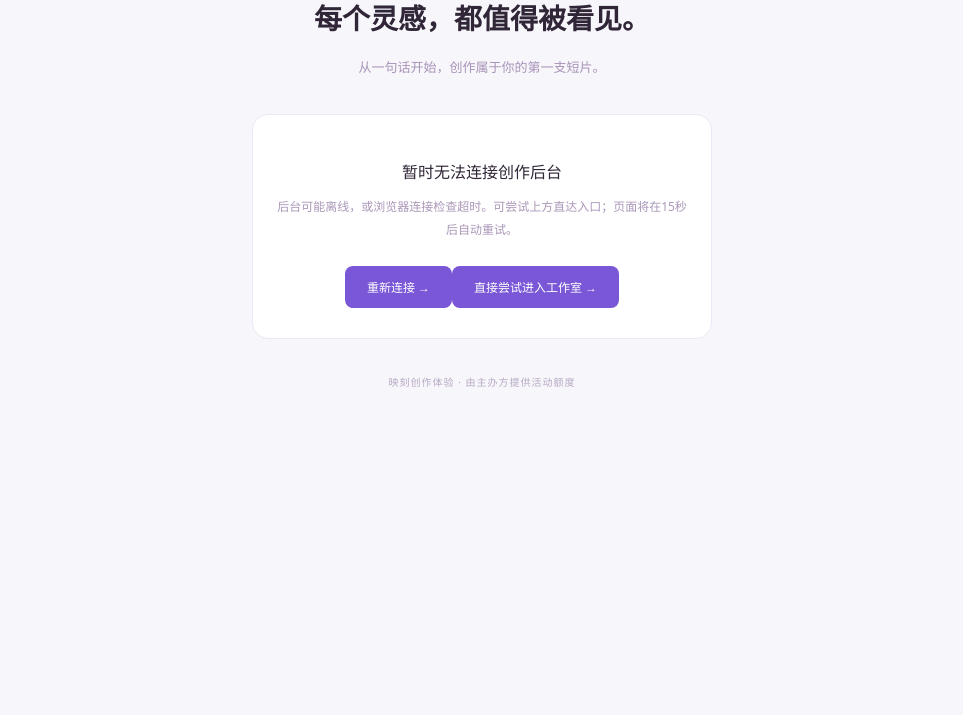
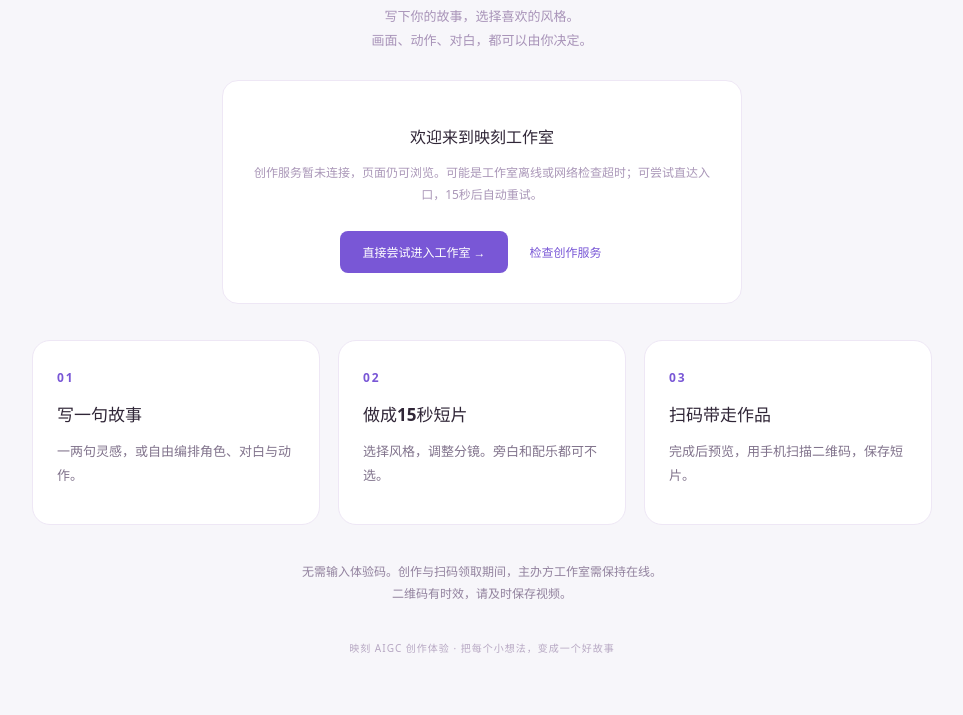
Before and after one commit to 719566486/yingke-aigc-studio, a plain HTML site: page docs/index.html in a window 1280 px wide. Shown: the part 270-985 px from the top of the page, without its empty margins (158-1121 px from the left). Before the commit the page ends 800 px from the top, so only its background shows below. Drawn offline with Linux system fonts and the light colour scheme; no server answers.

```diff
--- a/docs/index.html
+++ b/docs/index.html
@@ -1 +1,6 @@
-<!doctype html><html lang="zh-CN"><head><meta charset="utf-8"><meta name="viewport" content="width=device-width,initial-scale=1"><meta name="robots" content="noindex"><meta name="description" content="映刻 AIGC 创作体验，把灵感变成一支短片。"><title>映刻 · AIGC 创作体验</title><link rel="stylesheet" href="portal.css"><script src="portal.js?v=connection-recovery-20261030" defer></script></head><body><main><div class="logo">✧</div><div class="eyebrow">YINGKE CREATION STUDIO</div><h1>每个灵感，都值得被看见。</h1><p>从一句话开始，创作属于你的第一支短片。</p><section><span class="spinner" id="spinner"></span><h2 id="status">正在连接创作工作室</h2><p id="message">即将进入体验，请稍候。</p><button id="retry" hidden>重新连接 →</button><a id="enter" hidden>进入创作工作室 →</a></section><footer>映刻创作体验 · 由主办方提供活动额度</footer></main></body></html>
+<!doctype html>
+<html lang="zh-CN"><head><meta charset="utf-8"><meta name="viewport" content="width=device-width,initial-scale=1"><meta name="robots" content="noindex"><meta name="description" content="映刻：从一句创意到15秒AI短片，完成后手机扫码领取。"><title>映刻 · AIGC 创作体验</title><link rel="stylesheet" href="portal.css?v=studio-home-20261101"><script src="portal.js?v=studio-home-20261101" defer></script></head>
+<body><main><div class="logo">✧</div><div class="eyebrow">YINGKE CREATION STUDIO</div><h1>一句创意，一支短片。</h1><p>写下你的故事，选择喜欢的风格。<br>画面、动作、对白，都可以由你决定。</p>
+<section class="entry"><span class="spinner" id="spinner"></span><h2 id="status">欢迎来到映刻工作室</h2><p id="message">正在检查创作服务，页面内容可随时浏览。</p><a id="enter" hidden>开始创作 →</a><button id="retry" hidden>检查创作服务</button><noscript><p>请开启浏览器JavaScript以连接创作服务。</p></noscript></section>
+<div class="steps"><article><b>01</b><h2>写一句故事</h2><p>一两句灵感，或自由编排角色、对白与动作。</p></article><article><b>02</b><h2>做成15秒短片</h2><p>选择风格，调整分镜。旁白和配乐都可不选。</p></article><article><b>03</b><h2>扫码带走作品</h2><p>完成后预览，用手机扫描二维码，保存短片。</p></article></div>
+<p class="note">无需输入体验码。创作与扫码领取期间，主办方工作室需保持在线。<br>二维码有时效，请及时保存视频。</p><footer>映刻 AIGC 创作体验 · 把每个小想法，变成一个好故事</footer></main></body></html>
--- a/docs/portal.css
+++ b/docs/portal.css
@@ -1 +1,3 @@
 *{box-sizing:border-box}body{margin:0;background:#f7f6fa;color:#302637;font-family:"Microsoft YaHei",system-ui,sans-serif;display:grid;place-items:center;min-height:100vh}main{text-align:center;width:min(650px,calc(100% - 35px));padding:50px 20px}.logo{display:grid;place-items:center;width:65px;height:65px;border-radius:20px;background:#7957d6;color:#fff;font-size:58px;margin:0 auto 25px;transform:rotate(-7deg)}.eyebrow{font-size:10px;letter-spacing:3px;color:#aa94be}h1{font-size:28px;line-height:1.7;margin:20px 0 10px}main>p{font-size:13px;color:#a893b8;line-height:1.8}section{background:#fff;border:1px solid #eee7f5;padding:30px 20px;border-radius:16px;margin:35px auto;max-width:460px}h2{font-size:16px;font-weight:550}section p{font-size:12px;line-height:1.9;color:#aa97b8}button,a{font:inherit;cursor:pointer;border:0;border-radius:8px;background:#7957d6;color:#fff;padding:12px 22px;display:inline-block;text-decoration:none;font-size:12px;margin-top:12px}[hidden]{display:none!important}.spinner{display:inline-block;height:26px;width:26px;border:2px solid #eee6fb;border-top-color:#7957d6;border-radius:50%;animation:spin 1s linear infinite}footer{font-size:10px;color:#b7a8c3;letter-spacing:1px}@keyframes spin{to{transform:rotate(360deg)}}@media(max-width:480px){h1{font-size:22px}main{padding:30px 10px}}
+
+main{width:min(940px,calc(100% - 32px));padding:60px 20px}h1{font-size:clamp(28px,4vw,46px);letter-spacing:-1px}.entry{margin:28px auto;max-width:520px}.steps{display:grid;grid-template-columns:repeat(3,minmax(0,1fr));gap:18px;text-align:left;margin:36px 0}.steps article{background:#fff;border:1px solid #eee7f5;border-radius:18px;padding:24px}.steps b{color:#7957d6;font-size:12px;letter-spacing:2px}.steps h2{font-size:17px}.steps p{font-size:13px;line-height:1.8;color:#81738c}.note{font-size:12px;line-height:1.8;color:#92829e}#retry{background:transparent;color:#7957d6}footer{margin-top:36px}@media(max-width:600px){main{padding:35px 8px}.steps{grid-template-columns:1fr;gap:12px}.steps article{padding:20px}}
--- a/docs/portal.js
+++ b/docs/portal.js
@@ -29,11 +29,11 @@
    return target;
   });
   const target=await Promise.any(attempts);
-  enter.href=target;enter.hidden=false;status.textContent="工作室已就绪";message.textContent="正在进入创作体验…";
-  location.replace(target);
+  enter.href=target;enter.textContent="开始创作 →";enter.hidden=false;spinner.hidden=true;
+  status.textContent="创作服务已就绪";message.textContent="点击开始创作，完成后用手机扫码领取短片。";
  }catch(error){
-  status.textContent=configured?"暂时无法连接创作后台":"暂时无法获取工作室地址";
-  message.textContent=configured?"后台可能离线，或浏览器连接检查超时。可尝试上方直达入口；页面将在15秒后自动重试。":"网络连接未成功，将在15秒后自动重试。";
+  status.textContent="欢迎来到映刻工作室";
+  message.textContent=configured?"创作服务暂未连接，页面仍可浏览。可能是工作室离线或网络检查超时；可尝试直达入口，15秒后自动重试。":"页面已打开，正在等待创作服务的最新地址，15秒后自动重试。";
   spinner.hidden=true;retry.hidden=false;retryTimer=setTimeout(connect,15000);
  }finally{connecting=false;}
 }
```
Also changed, not shown: 2 other files.
